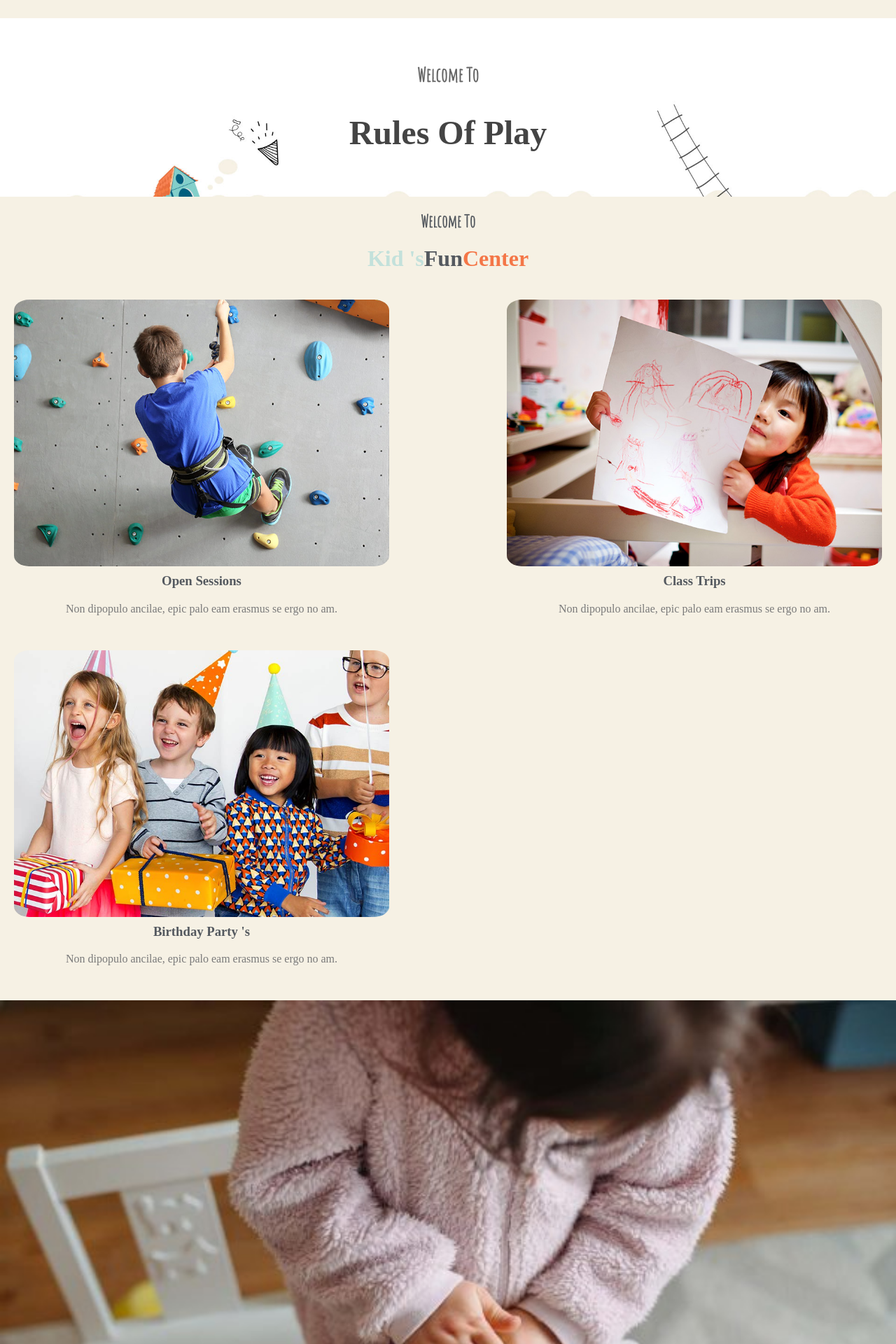
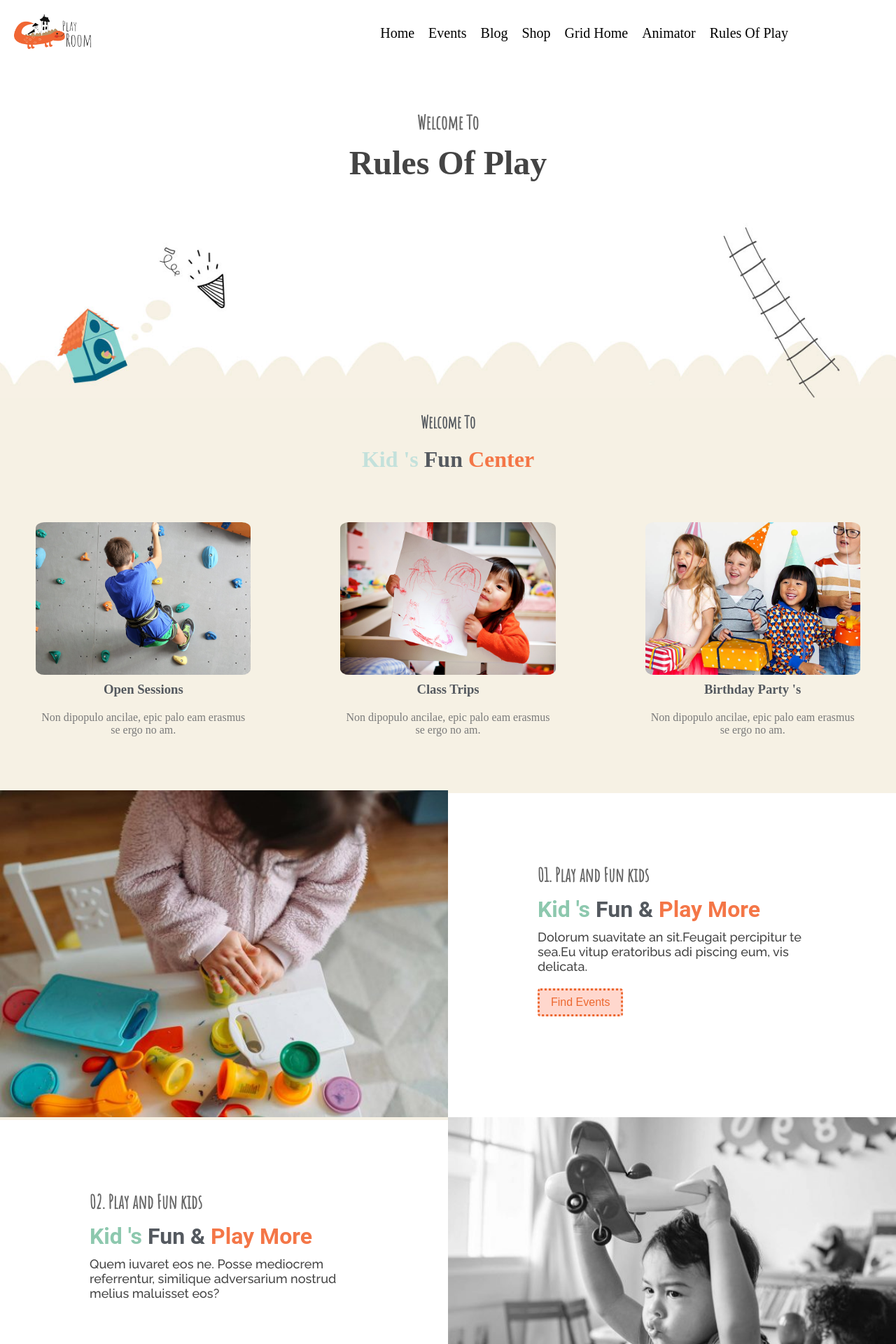
Before and after one commit to girish78678/playroom, a Next.js app: page /rules--of--play in a window 1280 px wide. Shown: the top 1920 px of the page at 70% size. Built offline with nearby package versions, Linux system fonts and the light colour scheme; a web font is replaced by a local one.

Commit message:
update media queries

```diff
--- a/src/pages/rules--of--play.js
+++ b/src/pages/rules--of--play.js
@@ -33,8 +33,42 @@ export default function ROP() {
               <a href="#" className="nav-link">Landing</a>
               </div>
              <button className="openbtn open-btn-grid" onClick={() => openNav()}>...</button>
+            </div>
+        <div className="navbar navbar--ROP">
+          <div className="logo">
+            <Link href="/">
+              <img src="images/homepage/header-logo.png" alt="Logo" />
+            </Link>
+          </div>
 
+            <div className="nav-links">
+            <ul className="no-bullets">
+              <li>
+                <Link href="/">Home</Link>
+              </li>
+
+              <li>
+                <Link href="/events">Events</Link>
+              </li>
+              <li>
+                <Link href="/blog">Blog</Link>
+              </li>
+              <li>
+                <Link href="/shop">Shop</Link>
+              </li>
+              <li>
+                <Link href="/grid-view">Grid Home</Link>
+              </li>
+              <li>
+                <Link href="/animator">Animator</Link>
+              </li>
+              <li>
+                <Link href="/rules--of--play">Rules Of Play</Link>
+              </li>
+            </ul>
             </div>
+            </div>
+
         </header>
         <div className="ROP--hero">
           <p> Welcome To </p>
@@ -43,10 +77,9 @@ export default function ROP() {
         <div className="fun-center">
           <h2> Welcome To </h2>
           <h1>
-
-            <span className="first-color"> Kid 's</span>
-            <span className="second-color">Fun</span>
-            <span className="third-color">Center</span>
+            <span className="first-color"> Kid 's </span>
+            <span className="second-color"> Fun </span>
+            <span className="third-color"> Center </span>
           </h1>
           <div className="fun--center--flexbox--2">
             <div className="flexbox open-session rop-item">
@@ -102,7 +135,7 @@ export default function ROP() {
             <button className="border--button"> Find Events </button>
           </div>
         </div>
-        <div className="qodef-learn-play-flexbox">
+        <div className="kids--play--more">
           <div className="play-more-text">
             <h3>02. Play and Fun kids</h3>
             <h2>
--- a/src/styles/style.css
+++ b/src/styles/style.css
@@ -1693,14 +1693,15 @@
         .ROP--hero {
             background-image: url("/images/ROP/hero.jpg");
             background-position: center;
-            background-size: contain;
+            background-size: cover;
             width: 100%;
             background-repeat: no-repeat;
             background-color: #fff !important;
+            height: 42vw;
         }
 
         .ROP--hero p {
-            margin: 2% auto;
+            margin: auto;
             font-family: "Amatic SC", cursive;
             font-weight: 700;
             font-size: 27px;
@@ -1715,7 +1716,7 @@
             padding-bottom: 10%;
             font-size: 48px;
             text-align: center;
-            padding-bottom: 5%;
+            padding-bottom: 4%;
         }
 
         .fun--center--flexbox--2 {
@@ -1780,9 +1781,13 @@
             margin-left: 0;
         }
 
+        .navbar--ROP {
+            display: none
+        }
+
         @media screen and (min-width: 576px) {
             .ROP--hero {
-                height: 100%;
+                height: 37vw;
                 background-image: url("/images/ROP/hero.jpg");
                 background-position: center;
                 background-size: cover;
@@ -1791,6 +1796,54 @@
                 background-color: #fff !important;
             }
             .rop-item {
-                width: 45%;
-            }
-        }
+                padding: 4%;
+                width: 48%;
+            }
+            .play-more-image {
+                margin-top: -4px;
+            }
+        }
+
+        @media screen and (min-width: 1020px) {
+            .ROP-play-more {
+                display: flex;
+                justify-content: center;
+            }
+            .play-more-text {
+                margin: 0px 0px 0px 0px;
+                padding: 0% 0% 0% 021.7%;
+            }
+            .play-more-text {
+                margin: 0px 0px 0px 0px;
+                padding: 0% 0% 0% 021.7%;
+            }
+            .border--button {
+                margin-top: 5%;
+            }
+            .ROP--play--more {
+                display: flex;
+                justify-content: center;
+            }
+            .play-more-image {
+                vertical-align: middle;
+                display: inline-block;
+                width: 50%;
+            }
+            .play-more-text {
+                width: 50%;
+                padding: 8% 8% 0% 10%;
+            }
+            .kids--play--more {
+                display: flex;
+            }
+            .rop-item {
+                width: 32%;
+            }
+            .navbar--ROP {
+                display: flex;
+                background-color: #fff;
+            }
+            .ROP--hero p {
+                margin: auto;
+            }
+        }
```
Lines whose indentation alone changed are shown as unchanged.
